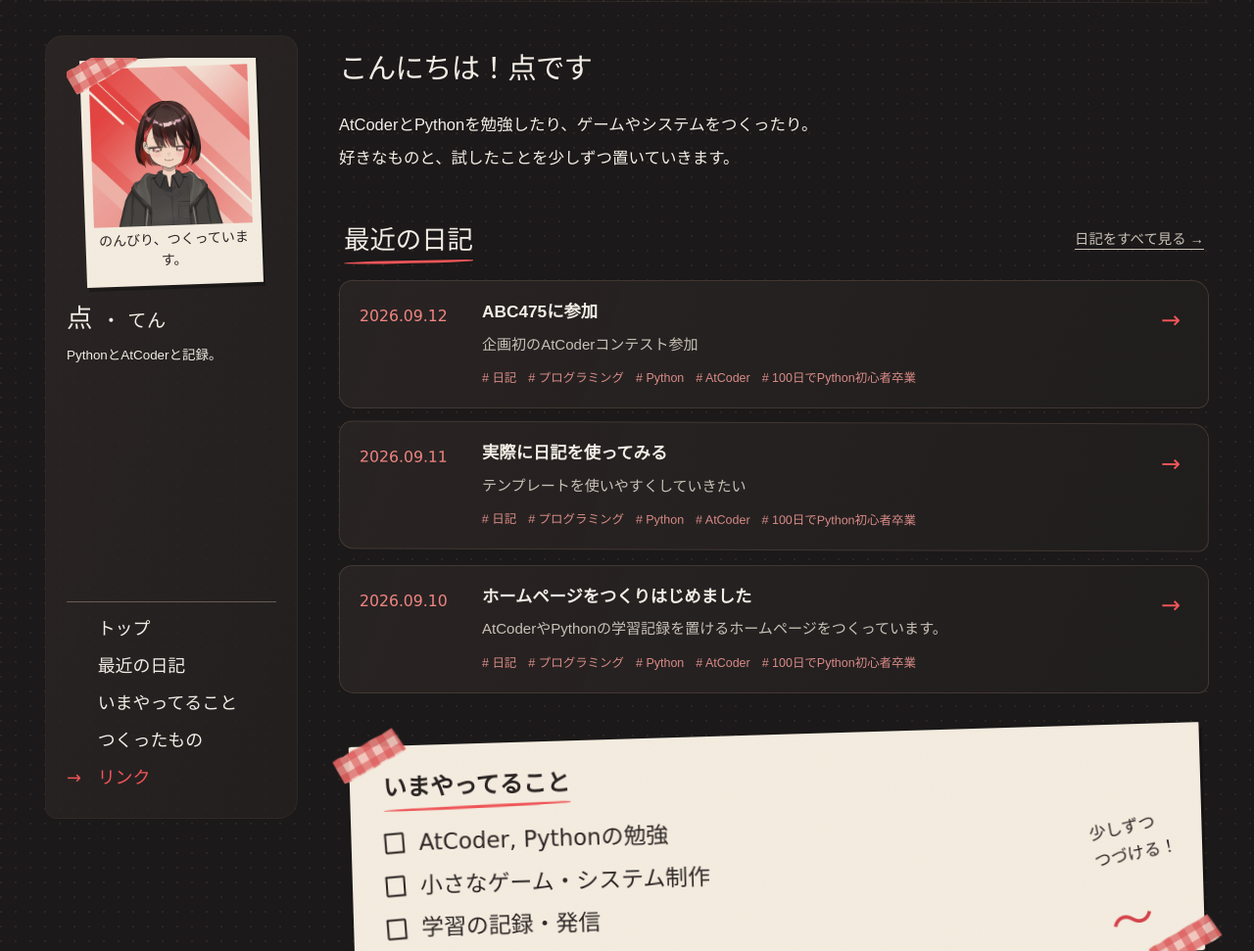
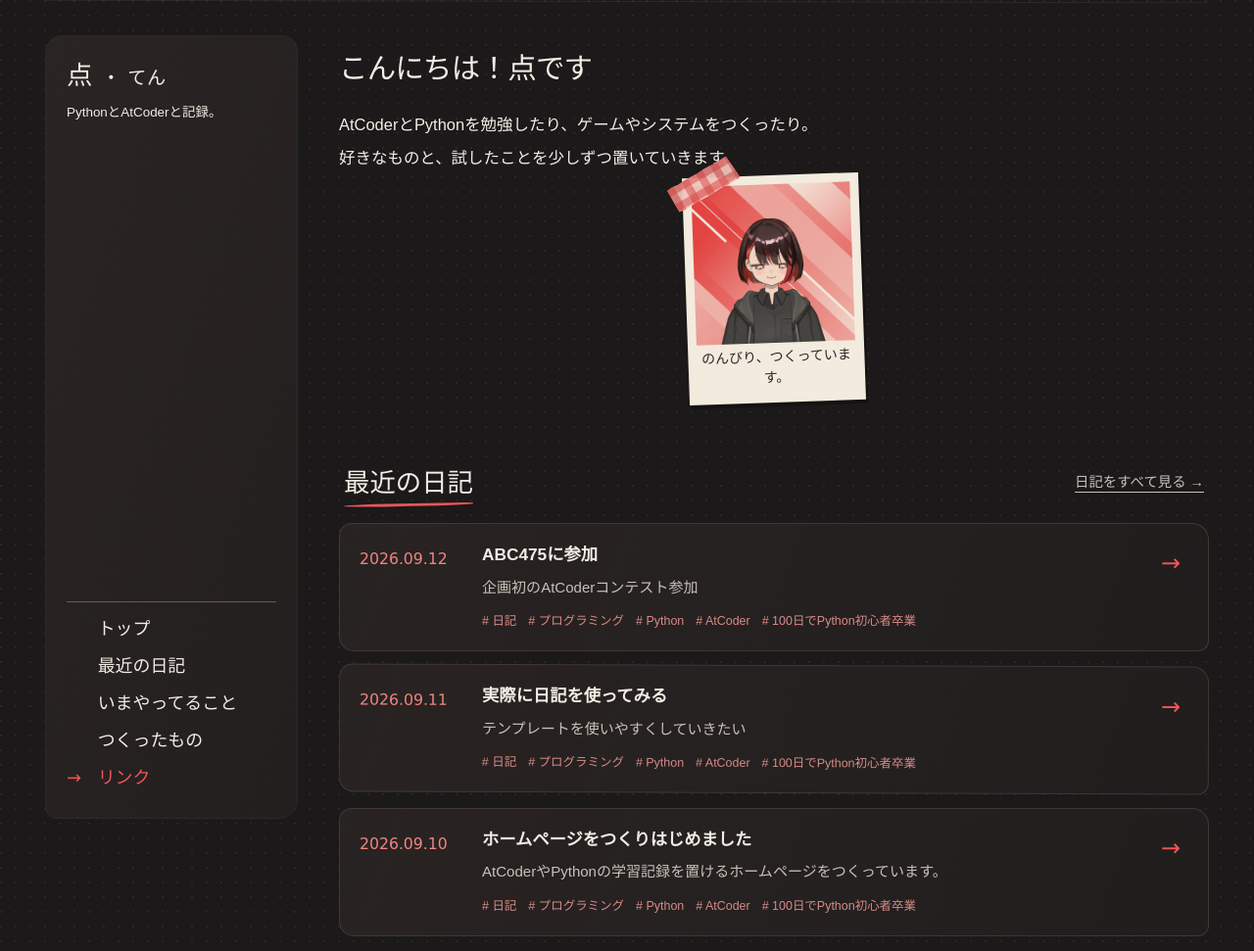
Before and after one commit to zrPointc/Ten-Homepage, a Flask app: page / in a window 1280 px wide. Shown: the part 120-1091 px from the top of the page at 98% size. Run offline with Flask 3, Linux system fonts and the light colour scheme; some web fonts are replaced.

Commit message:
Move profile icon into welcome section

```diff
--- a/templates/index.html
+++ b/templates/index.html
@@ -25,11 +25,6 @@
     <div class="page-layout">
       <aside class="sidebar" aria-label="プロフィールとメニュー">
         <div class="profile-top">
-          <figure class="portrait paper">
-            <span class="tape" aria-hidden="true"></span>
-            <img src="{{ url_for('static', filename='images/icon.jpeg') }}" alt="赤いパーカーを着て、パソコンに向かう小さなキャラクター" width="1254" height="1254" fetchpriority="high">
-            <figcaption class="hand">のんびり、つくっています。</figcaption>
-          </figure>
           <div class="profile-copy">
             <h1 class="profile-name hand">{{ profile.name }} <span>・ {{ profile.reading }}</span></h1>
             <p>{{ profile.bio }}</p>
@@ -55,8 +50,15 @@
 
       <main id="main">
         <section class="welcome" aria-labelledby="welcome-title">
-          <h2 id="welcome-title" class="hand">{{ profile.greeting }}</h2>
-          <p>{% for line in profile.intro %}{{ line }}{% if not loop.last %}<br>{% endif %}{% endfor %}</p>
+          <div class="welcome-copy">
+            <h2 id="welcome-title" class="hand">{{ profile.greeting }}</h2>
+            <p>{% for line in profile.intro %}{{ line }}{% if not loop.last %}<br>{% endif %}{% endfor %}</p>
+          </div>
+          <figure class="portrait welcome-portrait paper">
+            <span class="tape" aria-hidden="true"></span>
+            <img src="{{ url_for('static', filename='images/icon.jpeg') }}" alt="赤いパーカーを着て、パソコンに向かう小さなキャラクター" width="1254" height="1254" fetchpriority="high">
+            <figcaption class="hand">のんびり、つくっています。</figcaption>
+          </figure>
         </section>
 
         <section class="home-diary" id="diary" aria-labelledby="diary-title">
```
